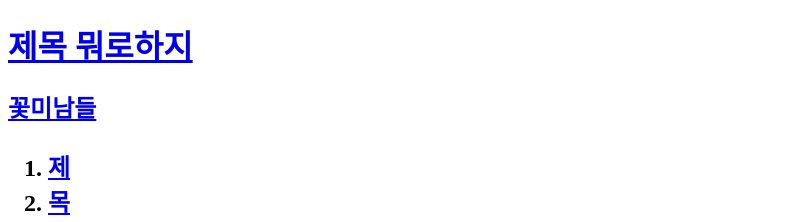
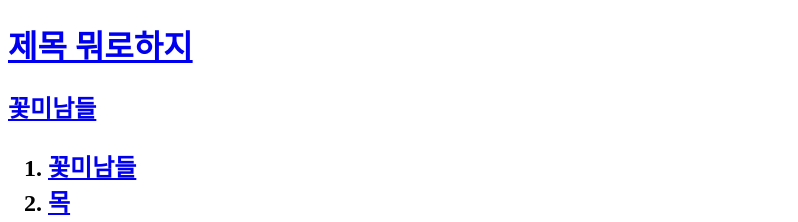
Before and after one commit to Dooeat/what-title, a plain HTML site: page 1.html in a window 1280 px wide. Shown: the top 222 px of the page, without its empty margins (0-798 px from the left). Drawn offline with Linux system fonts and the light colour scheme.

Commit message:
Update 1.html

```diff
--- a/1.html
+++ b/1.html
@@ -9,7 +9,7 @@
     <h2><a href="1.html">꽃미남들</a><h2>
     <div id="list">
     <ol>
-      <li><a href="1.html">제</a></li>
+      <li><a href="1.html">꽃미남들</a></li>
       <li><a href="2.html">목</a></li>
       <li><a href="3.html">없</a></li>
       <li><a href="4.html">음</a></li>
```
